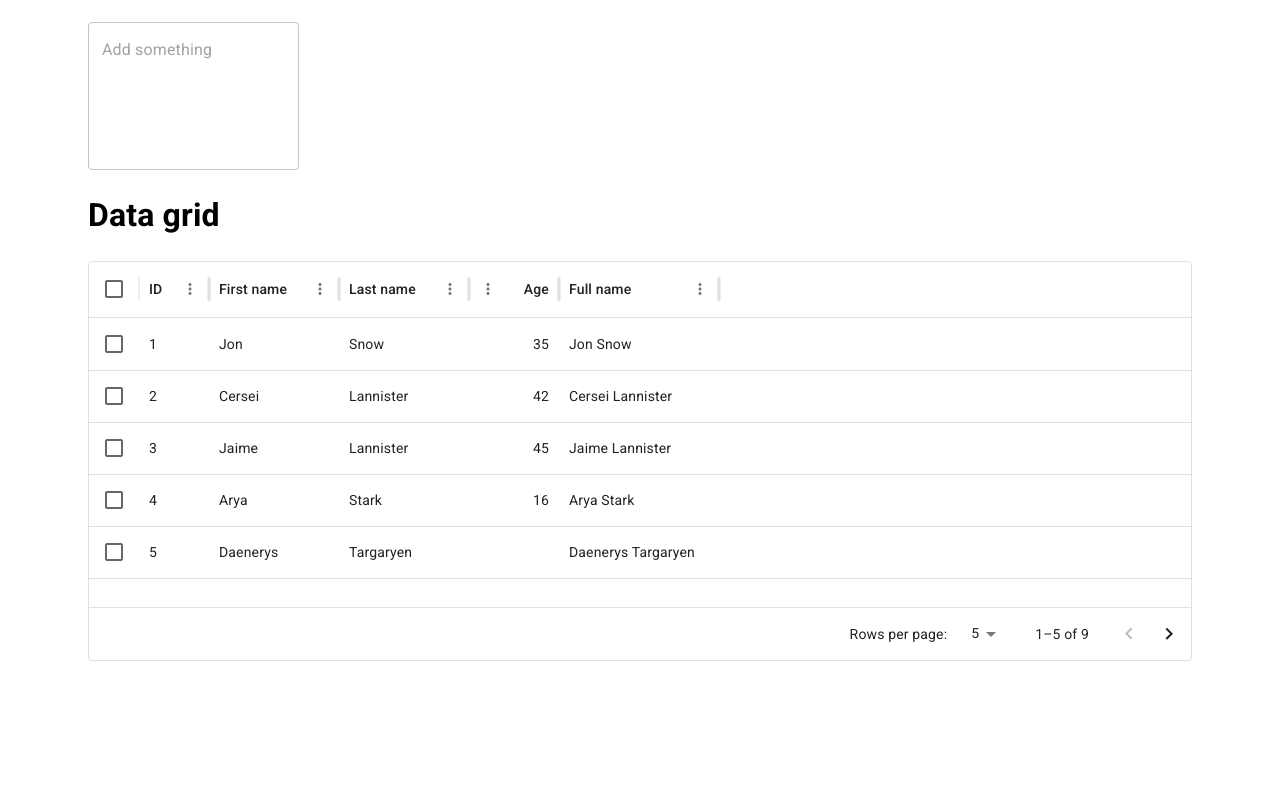
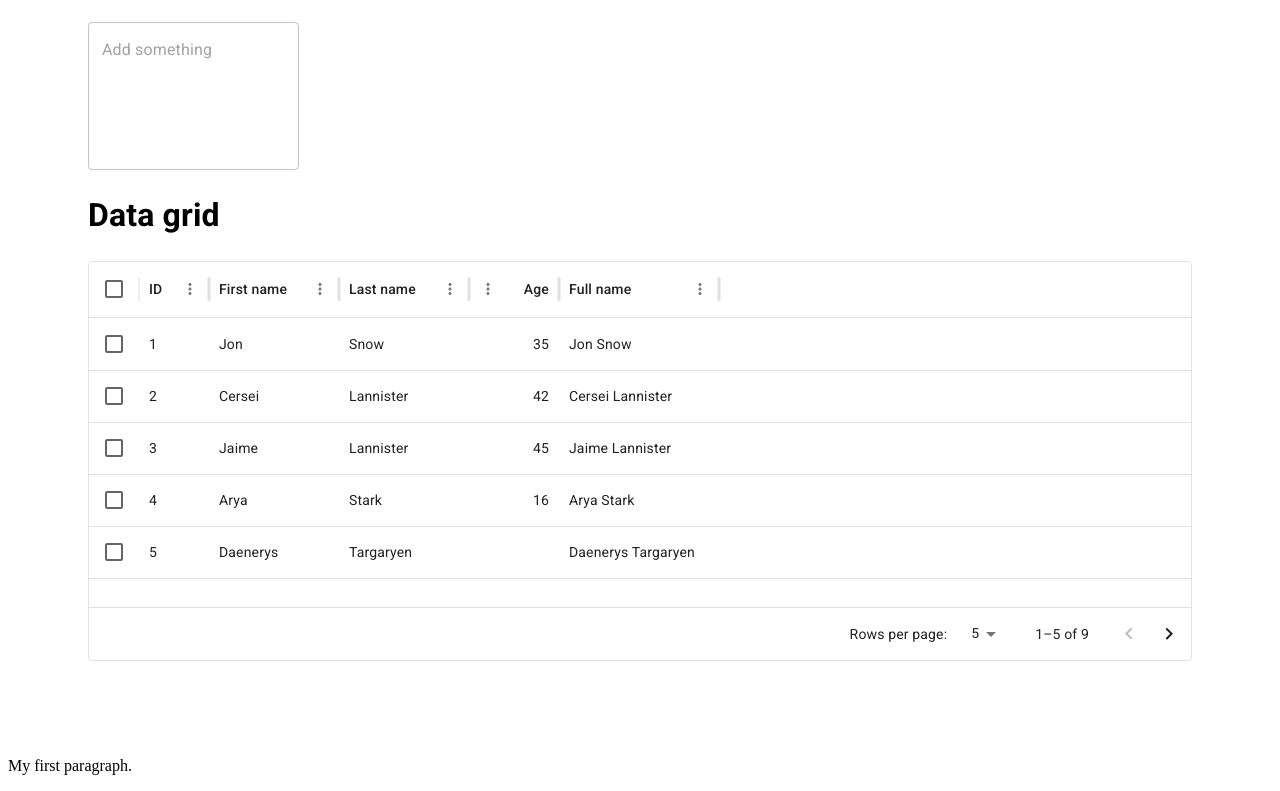
Before and after one commit to lingar-studying/react-studying-new-5784, a React (Create React App) app: page / in a window 1280 px wide. Shown: the part 213-1004 px from the top of the page. Before the commit the page ends 962 px from the top, so only its background shows below. Built offline with nearby package versions, Linux system fonts and the light colour scheme.

Commit message:
my commit for paragrf

```diff
--- a/public/index.html
+++ b/public/index.html
@@ -39,5 +39,7 @@
       To begin the development, run `npm start` or `yarn start`.
       To create a production bundle, use `npm run build` or `yarn build`.
     -->
+
+    <p class="osher_class">My first paragraph.</p>
   </body>
 </html>
--- a/src/style.css
+++ b/src/style.css
@@ -18,3 +18,6 @@
     color: #999;
     text-transform: uppercase;
 }
+.osher_class{
+    color: red;
+}
```
